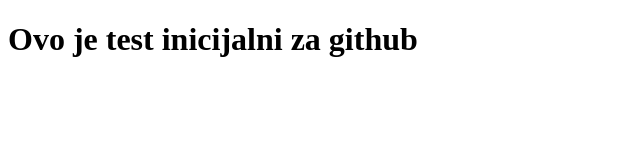
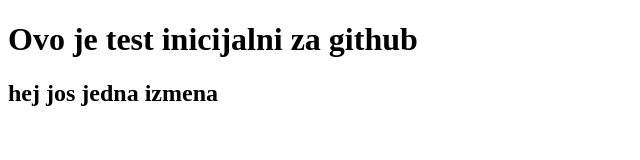
Before and after one commit to radisa-bogdanovic/test---e, a plain HTML site: page index.html in a window 1280 px wide. Shown: the whole page, without its empty margins (0-640 px from the left). Drawn offline with Linux system fonts and the light colour scheme.

Commit message:
dodao sam jos jedan tag h2

```diff
--- a/index.html
+++ b/index.html
@@ -7,5 +7,6 @@
 	</head>
 	<body>
 		<h1>Ovo je test inicijalni za github</h1>
+		<h2>hej jos jedna izmena</h2>
 	</body>
 </html>
```
